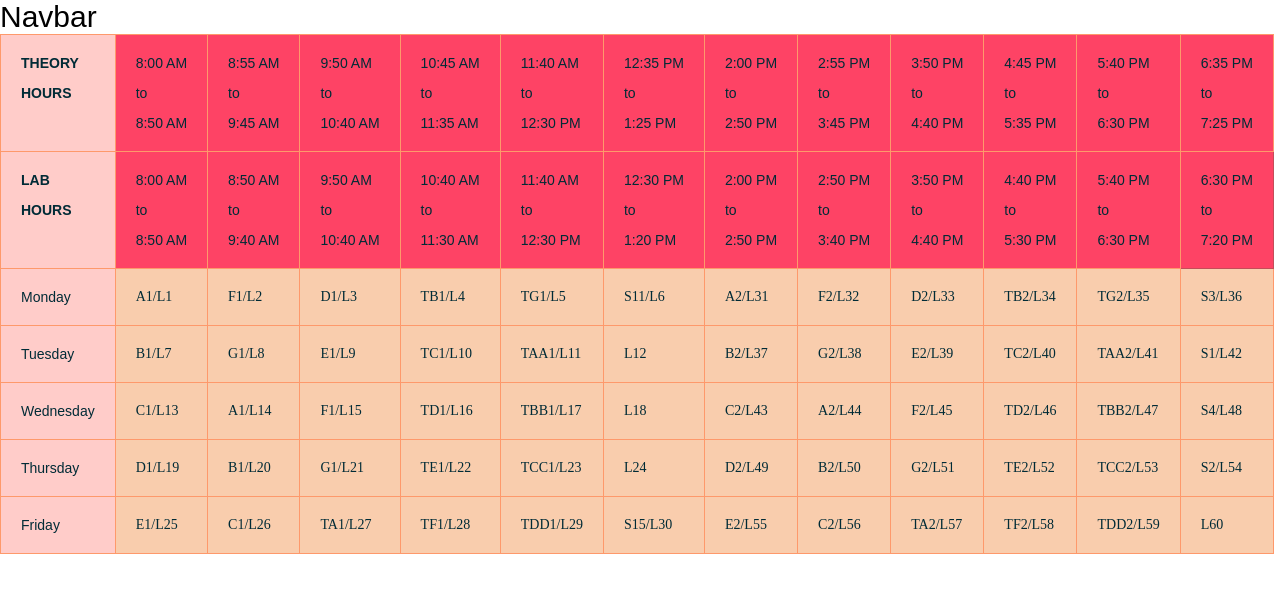
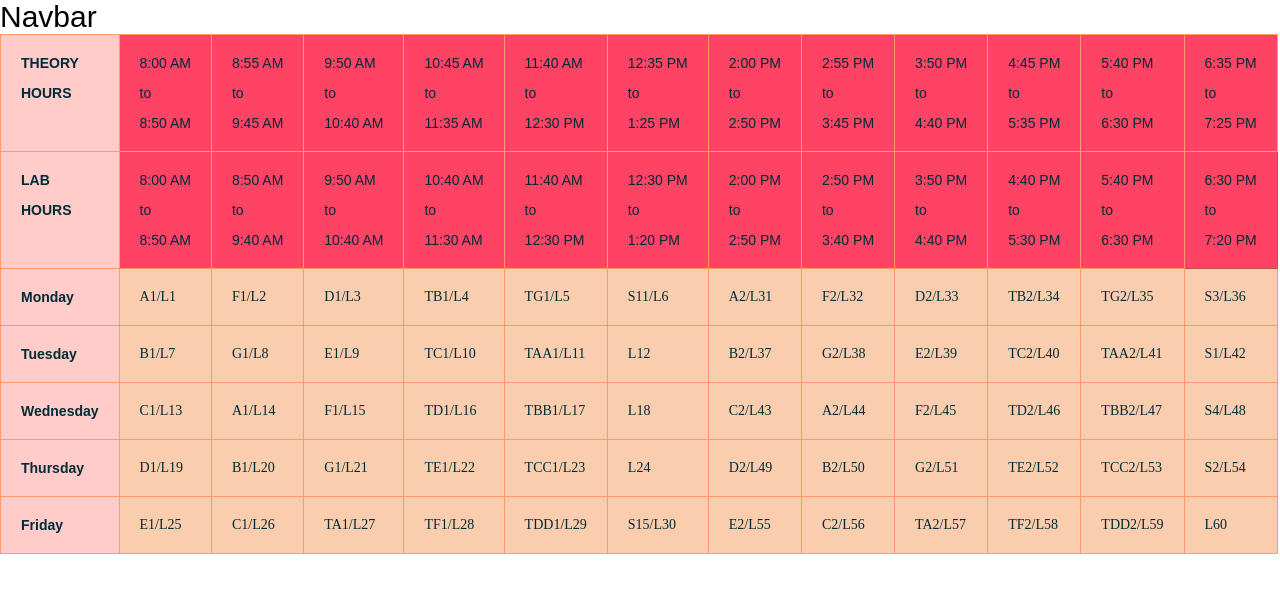
Before and after one commit to Shreyaar12/SSIT-Time-Table-Scheduler, a React (Create React App) app: page /timetable in a window 1280 px wide. Shown: the top 592 px of the page. Built offline with nearby package versions, Linux system fonts and the light colour scheme.

Commit message:
timetable edit45

```diff
--- a/src/components/Timetable/index.js
+++ b/src/components/Timetable/index.js
@@ -145,7 +145,8 @@ export default function App() {
         <tbody>
           {data.map((row) => (
             <tr>
-              <td className="tg-rwmj">{row.day} </td>
+               <td className="tg-rwmj"><span  style={{fontWeight:"bold"}}>{row.day}</span></td>
+
               {row.list.map((cell) => (
                 <td
                   onClick={() => {
```
